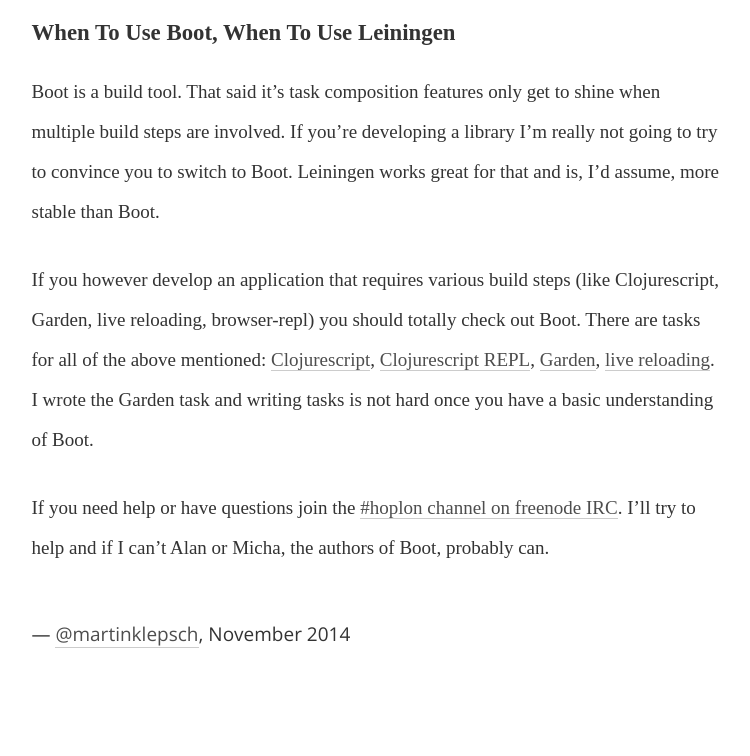
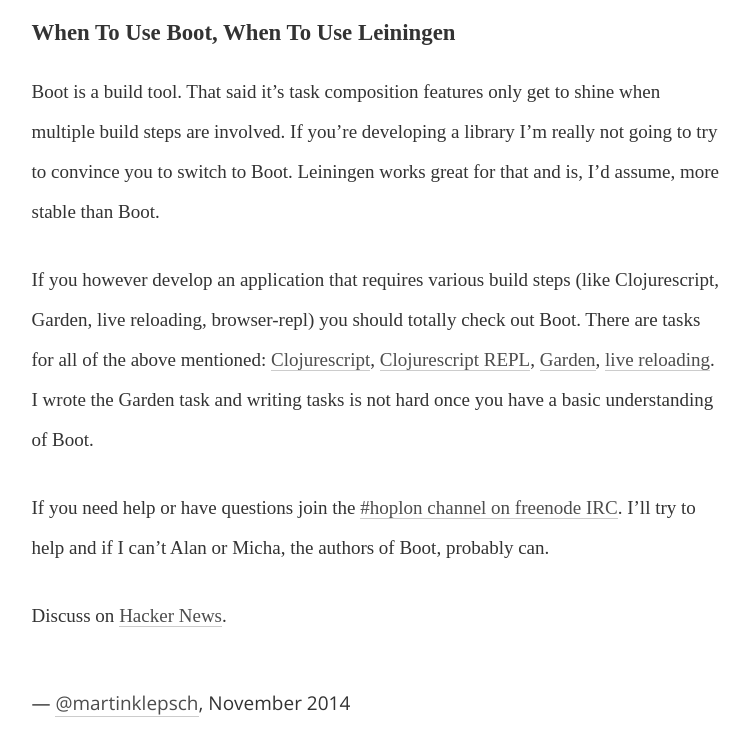
Before and after one commit to martinklepsch/martinklepsch.org, a Jekyll site: the page built from _posts/2014-11-06-why-boot-is-relevant-for-the-clojure-ecosystem.markdown, in a window 1280 px wide and 900 px high, scrolled down 3439 px. Shown: the top 756 px of the window, without its empty margins (262-1012 px from the left). Built offline with Jekyll 4.4.1, drawn with Linux system fonts in a browser that asks for light colours; a script that is not in the unit is left out.

Commit message:
add hn link

```diff
--- a/_posts/2014-11-06-why-boot-is-relevant-for-the-clojure-ecosystem.markdown
+++ b/_posts/2014-11-06-why-boot-is-relevant-for-the-clojure-ecosystem.markdown
@@ -138,3 +138,5 @@
 [#hoplon channel on freenode IRC](http://webchat.freenode.net/?channels=hoplon).
 I'll try to help and if I can't Alan or Micha, the authors of Boot,
 probably can.
+
+Discuss on [Hacker News](https://news.ycombinator.com/item?id=8568496).
```
